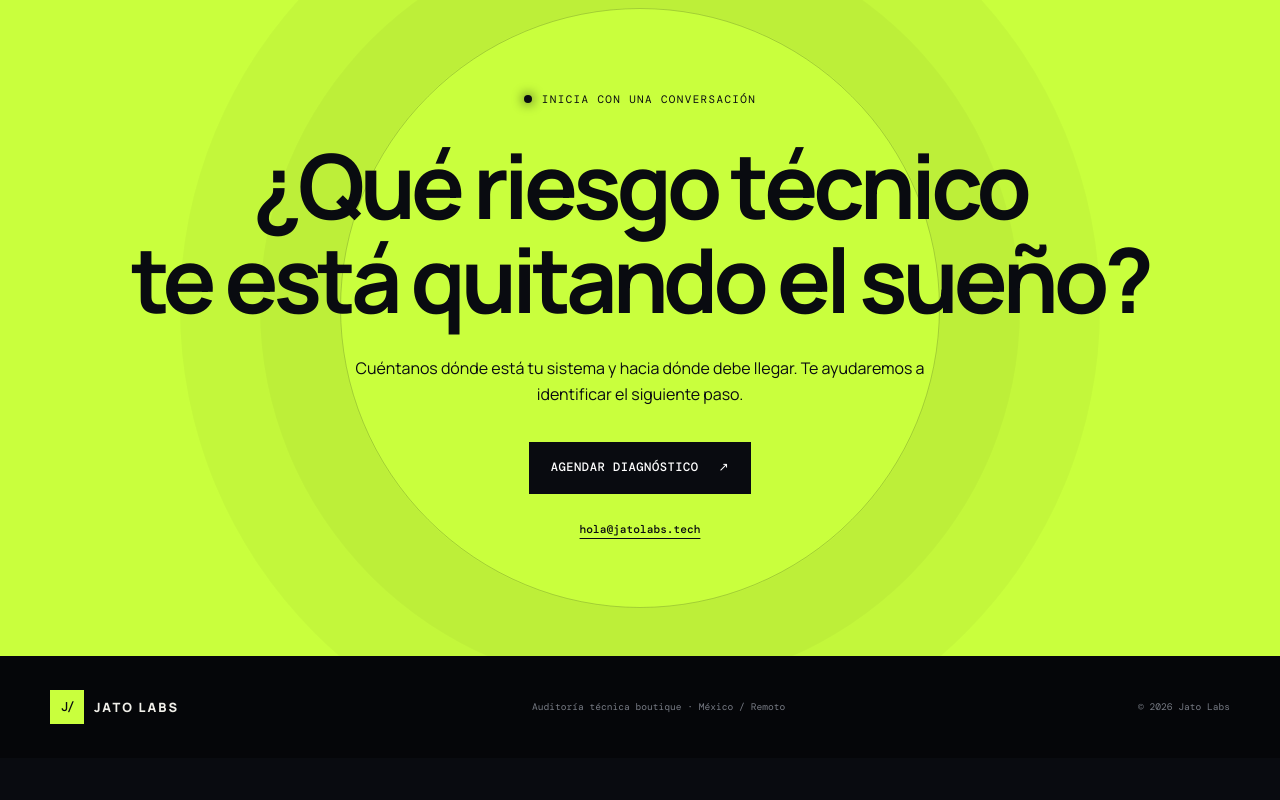
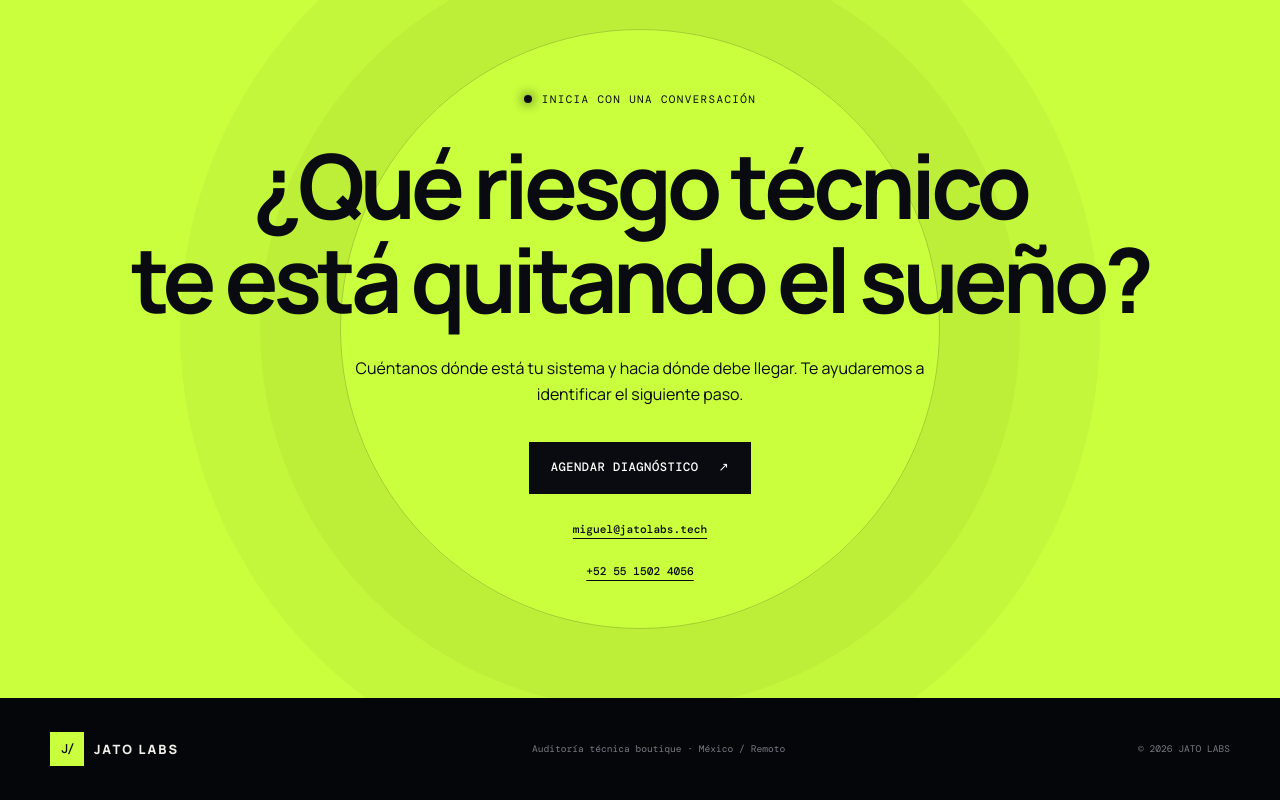
Before and after one commit to Jato24/jlabs-jatolabs-landing, a plain HTML site: page index.html in a window 1280 px wide. Shown: the part 5373-6173 px from the top of the page. Before the commit the page ends 6131 px from the top, so only its background shows below. Drawn offline with nearby package versions, Linux system fonts and the light colour scheme.

Commit message:
Add site configuration and update HTML and JS for dynamic content

```diff
--- a/index.html
+++ b/index.html
@@ -12,6 +12,7 @@
   <meta property="og:url" content="https://jatolabs.tech/">
   <title>Jato Labs | Auditoría técnica boutique</title>
   <link rel="stylesheet" href="styles.css">
+  <script src="site-config.js" defer></script>
   <script src="script.js" defer></script>
 </head>
 <body>
@@ -20,7 +21,7 @@
     <nav class="nav shell" aria-label="Navegación principal">
       <a class="brand" href="#inicio" aria-label="Jato Labs, inicio">
         <span class="brand-mark" aria-hidden="true">J/</span>
-        <span>JATO LABS</span>
+        <span data-brand-name>JATO LABS</span>
       </a>
       <button class="menu-toggle" type="button" aria-expanded="false" aria-controls="nav-links">
         <span class="sr-only">Abrir menú</span><span></span><span></span>
@@ -30,7 +31,7 @@
         <a href="#metodo">Método</a>
         <a href="#experiencia">Experiencia</a>
         <a href="#fundador">Fundador</a>
-        <a class="button button-small" href="mailto:hola@jatolabs.tech?subject=Diagnóstico%20técnico%20para%20mi%20empresa">Agendar diagnóstico</a>
+        <a class="button button-small" data-booking-link href="#contacto">Agendar diagnóstico</a>
       </div>
     </nav>
   </header>
@@ -44,7 +45,7 @@
           <h1>Tu tecnología debe impulsar el negocio. <em>No frenarlo.</em></h1>
           <p class="hero-lead">Encontramos riesgos, costos ocultos y límites de escalabilidad antes de que se conviertan en incidentes.</p>
           <div class="hero-actions">
-            <a class="button" href="mailto:hola@jatolabs.tech?subject=Diagnóstico%20técnico%20para%20mi%20empresa">Agendar diagnóstico <span aria-hidden="true">↗</span></a>
+            <a class="button" data-booking-link href="#contacto">Agendar diagnóstico <span aria-hidden="true">↗</span></a>
             <a class="text-link" href="#servicios">Explorar la auditoría <span aria-hidden="true">↓</span></a>
           </div>
         </div>
@@ -127,14 +128,15 @@
         <p class="eyebrow"><span></span> Inicia con una conversación</p>
         <h2>¿Qué riesgo técnico<br>te está quitando el sueño?</h2>
         <p>Cuéntanos dónde está tu sistema y hacia dónde debe llegar. Te ayudaremos a identificar el siguiente paso.</p>
-        <a class="button button-light" href="mailto:hola@jatolabs.tech?subject=Diagnóstico%20técnico%20para%20mi%20empresa">Agendar diagnóstico <span aria-hidden="true">↗</span></a>
-        <a class="email-link" href="mailto:hola@jatolabs.tech">hola@jatolabs.tech</a>
+        <a class="button button-light" data-booking-link href="#contacto">Agendar diagnóstico <span aria-hidden="true">↗</span></a>
+        <a class="email-link" data-contact-email href="#contacto"></a>
+        <a class="email-link" data-contact-phone href="#contacto" hidden></a>
       </div>
     </section>
   </main>
 
   <footer class="footer">
-    <div class="shell"><a class="brand" href="#inicio"><span class="brand-mark">J/</span><span>JATO LABS</span></a><p>Auditoría técnica boutique · México / Remoto</p><p>© 2026 Jato Labs</p></div>
+    <div class="shell"><a class="brand" href="#inicio"><span class="brand-mark">J/</span><span data-brand-name>JATO LABS</span></a><p data-location></p><p>© <span data-current-year></span> <span data-brand-name>JATO LABS</span></p></div>
   </footer>
 </body>
 </html>
--- a/script.js
+++ b/script.js
@@ -1,6 +1,33 @@
 const header = document.querySelector('.site-header');
 const toggle = document.querySelector('.menu-toggle');
 const menu = document.querySelector('.nav-links');
+const config = window.SITE_CONFIG;
+
+const mailto = `mailto:${config.email}?subject=${encodeURIComponent(config.bookingSubject)}`;
+const bookingUrl = config.bookingUrl || mailto;
+
+document.querySelectorAll('[data-brand-name]').forEach((element) => {
+  element.textContent = config.brandName.toUpperCase();
+});
+document.querySelectorAll('[data-booking-link]').forEach((link) => {
+  link.href = bookingUrl;
+});
+document.querySelectorAll('[data-contact-email]').forEach((link) => {
+  link.textContent = config.email;
+  link.href = `mailto:${config.email}`;
+  link.hidden = !config.email;
+});
+document.querySelectorAll('[data-contact-phone]').forEach((link) => {
+  link.textContent = config.phone;
+  link.href = `tel:${config.phone.replace(/[^+\d]/g, '')}`;
+  link.hidden = !config.phone;
+});
+document.querySelectorAll('[data-location]').forEach((element) => {
+  element.textContent = `Auditoría técnica boutique · ${config.location}`;
+});
+document.querySelectorAll('[data-current-year]').forEach((element) => {
+  element.textContent = new Date().getFullYear();
+});
 
 const closeMenu = () => {
   menu.classList.remove('open');
--- /dev/null
+++ b/site-config.js
@@ -0,0 +1,9 @@
+window.SITE_CONFIG = Object.freeze({
+  brandName: 'Jato Labs',
+  domain: 'https://jatolabs.tech',
+  email: 'miguel@jatolabs.tech',
+  phone: '+52 55 1502 4056',
+  location: 'México / Remoto',
+  bookingUrl: '',
+  bookingSubject: 'Diagnóstico técnico para mi empresa',
+});
```
